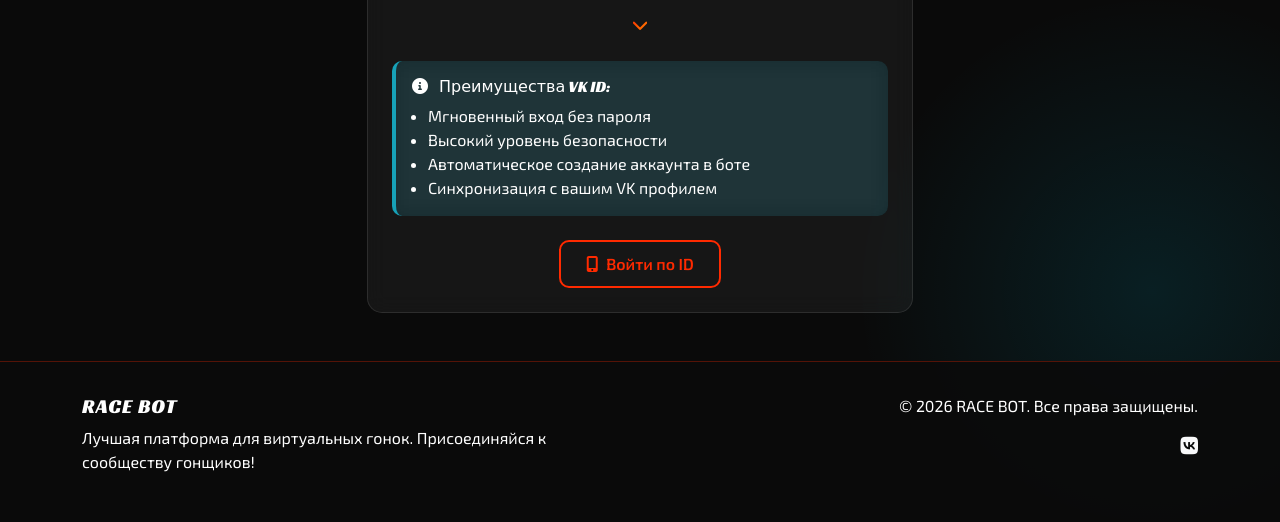
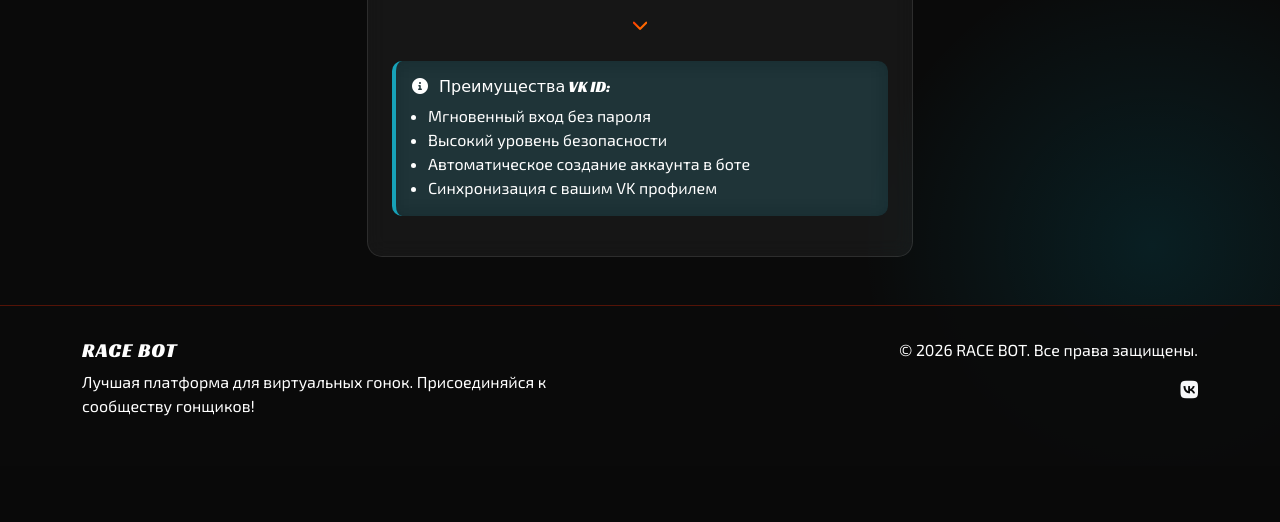
Before and after one commit to DenisBisekeev2/race-bot-vk, a Flask app: page /login in a window 1280 px wide. Shown: the part 634-1156 px from the top of the page. After the commit the page ends 1050 px from the top, so only its background shows below. Run offline with Flask 3, Linux system fonts and the light colour scheme; some libraries are stand-ins or nearby versions.

Commit message:
Update login.html

```diff
--- a/templates/login.html
+++ b/templates/login.html
@@ -57,12 +57,7 @@
                 </ul>
             </div>
 
-            <!-- Альтернативный способ для старых браузеров -->
-            <div class="text-center mt-4">
-                <a href="{{ url_for('login_legacy') }}" class="btn btn-outline-racing">
-                    <i class="fas fa-mobile-alt me-2"></i>Войти по ID
-                </a>
-            </div>
+
         </div>
     </div>
 </div>
```
